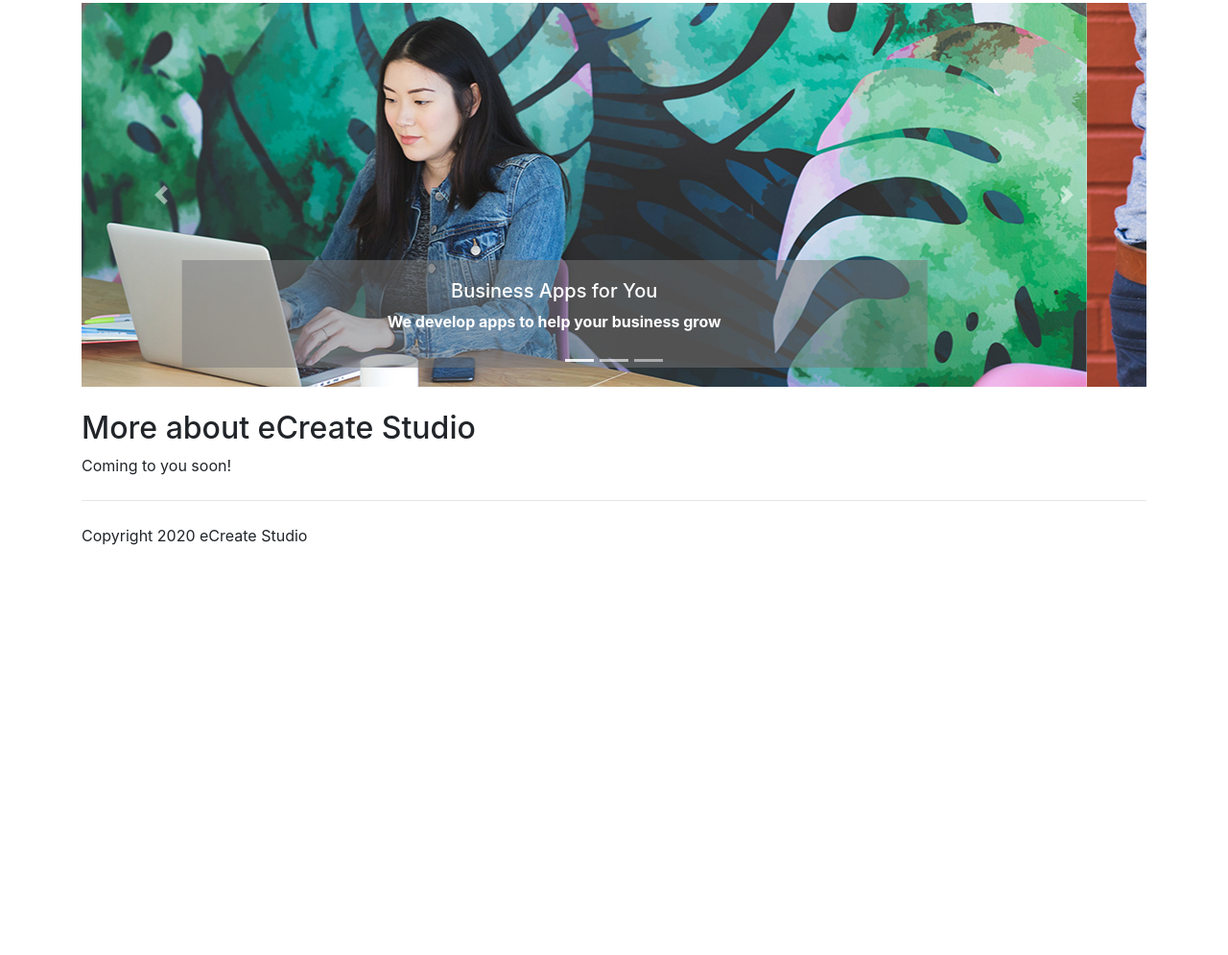
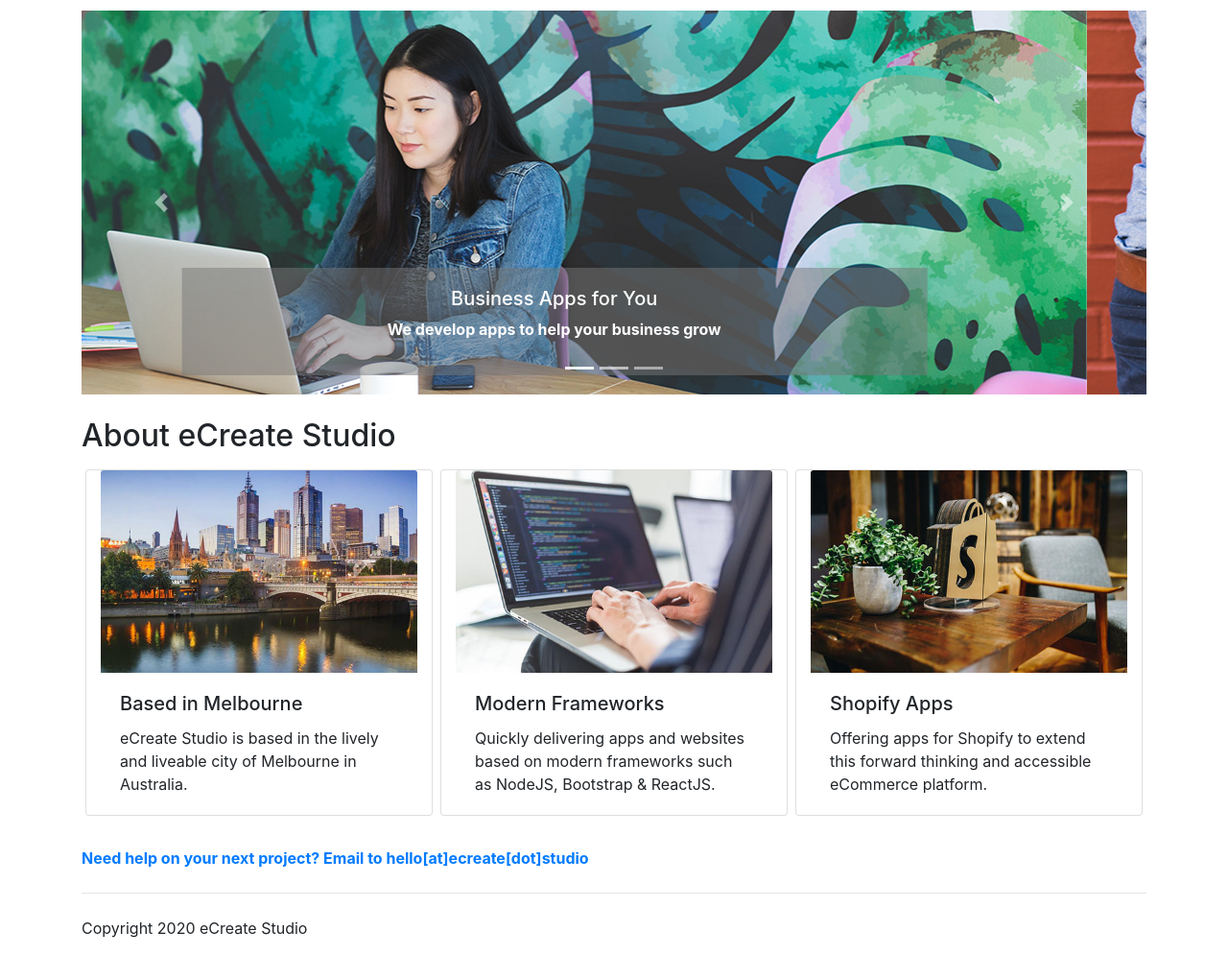
Before and after one commit to ecreatestudio/ecreatestudio.github.io, a plain HTML site: page index.html in a window 1280 px wide. Shown: the part 133-1128 px from the top of the page at 96% size. Before the commit the page ends 800 px from the top, so only its background shows below. Drawn offline with nearby package versions, Linux system fonts and the light colour scheme.

Commit message:
Add 3 info tiles below main banner about eCreate Studio and contact information at bottom of page

```diff
--- a/index.html
+++ b/index.html
@@ -25,13 +25,15 @@
             <div class="collapse navbar-collapse" id="navbarSupportedContent">
                 <ul class="navbar-nav mr-auto">
                     <li class="nav-item dropdown">
-                        <a class="nav-link dropdown-toggle" href="#" id="navbarDropdown" role="button" data-toggle="dropdown" aria-haspopup="true" aria-expanded="false">
+                        <a class="nav-link dropdown-toggle" href="#" id="navbarDropdown" role="button"
+                           data-toggle="dropdown" aria-haspopup="true" aria-expanded="false">
                             Privacy Policies
                         </a>
                         <div class="dropdown-menu" aria-labelledby="navbarDropdown">
                             <a class="dropdown-item" href="/privacy-policy.html">eCreate Studio Privacy Policy</a>
                             <div class="dropdown-divider"></div>
-                            <a class="dropdown-item" href="./shiplash-shipping-rates-privacy-policy.html">Shiplash Shipping Rates Privacy Policy</a>
+                            <a class="dropdown-item" href="./shiplash-shipping-rates-privacy-policy.html">Shiplash
+                                Shipping Rates Privacy Policy</a>
                         </div>
                     </li>
                 </ul>
@@ -41,7 +43,7 @@
 </header>
 <main>
     <div class="container mt-4">
-        <h1>Apps for Business</h1>
+        <h1 class="mb-3">Delivering Business Technology</h1>
         <div class="carousel slide" data-ride="carousel" id="carouselExampleCaptions">
             <ol class="carousel-indicators">
                 <li class="active" data-slide-to="0" data-target="#carouselExampleCaptions"></li>
@@ -85,9 +87,39 @@
             </a>
         </div>
         <div class="mt-4">
-            <h2>More about eCreate Studio</h2>
-            <p>Coming to you soon!</p>
+
+            <h2 class="mb-3">About eCreate Studio</h2>
+            <div class="container mb-3">
+                <div class="row">
+                    <div class="card col-sm mx-1 mb-3">
+                        <img class="card-img-top" src="./images/melbourne-city-sm.jpg" alt="Melbourne city">
+                        <div class="card-body">
+                            <h5 class="card-title">Based in Melbourne</h5>
+                            <p class="card-text">eCreate Studio is based in the lively and liveable city of Melbourne in
+                                Australia.</p>
+                        </div>
+                    </div>
+                    <div class="card col-sm mx-1 mb-3">
+                        <img class="card-img-top" src="./images/coding-on-laptop-sm.jpg" alt="Coding on laptop">
+                        <div class="card-body">
+                            <h5 class="card-title">Modern Frameworks</h5>
+                            <p class="card-text">Quickly delivering apps and websites based on modern frameworks such as
+                                NodeJS, Bootstrap & ReactJS.</p>
+                        </div>
+                    </div>
+                    <div class="card col-sm mx-1 mb-3">
+                        <img class="card-img-top" src="./images/shopify-table-decor-sm.jpg" alt="Shopify table decor">
+                        <div class="card-body">
+                            <h5 class="card-title">Shopify Apps</h5>
+                            <p class="card-text">Offering apps for Shopify to extend this forward thinking and
+                                accessible eCommerce
+                                platform.</p>
+                        </div>
+                    </div>
+                </div>
+            </div>
         </div>
+        <p class="text-primary font-weight-bold">Need help on your next project? Email to hello[at]ecreate[dot]studio</p>
     </div>
 </main>
 <footer>
```
Also changed, not shown: images/coding-on-laptop-sm.jpg (added), images/melbourne-city-sm.jpg (added), images/shopify-table-decor-sm.jpg (added).
